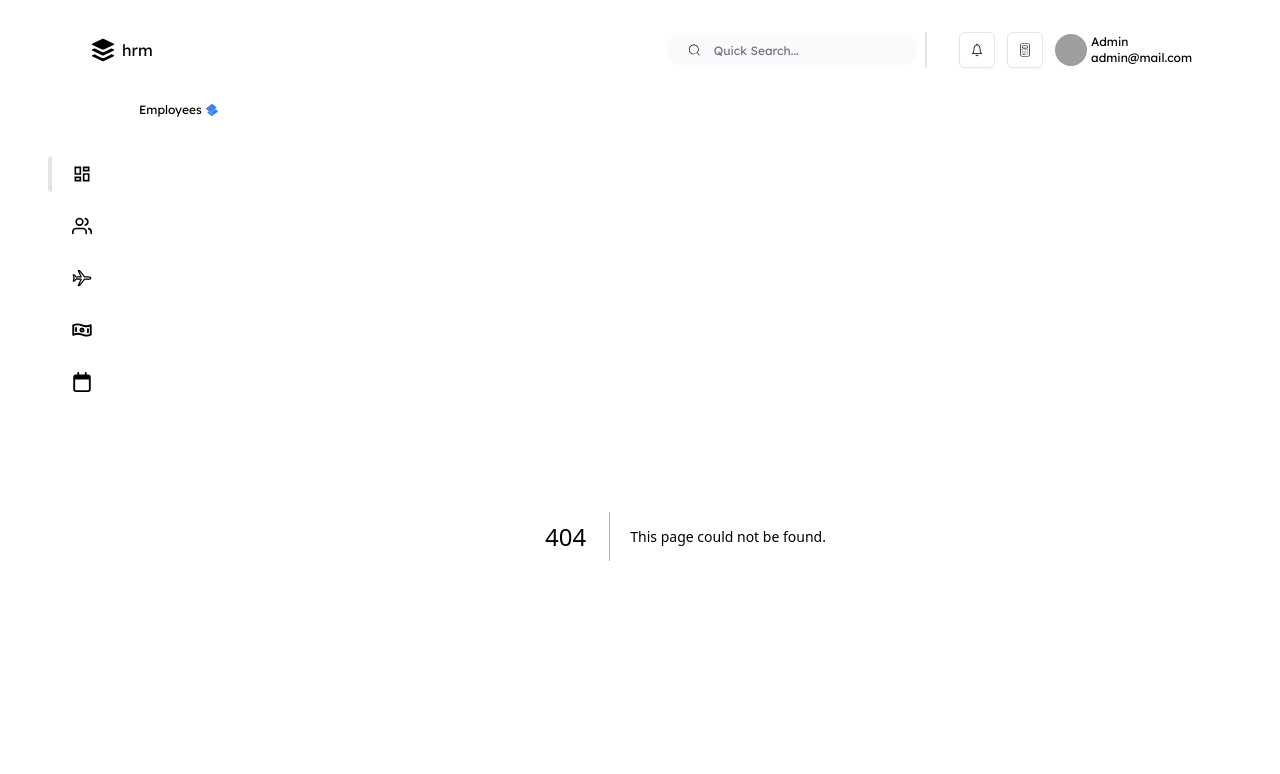
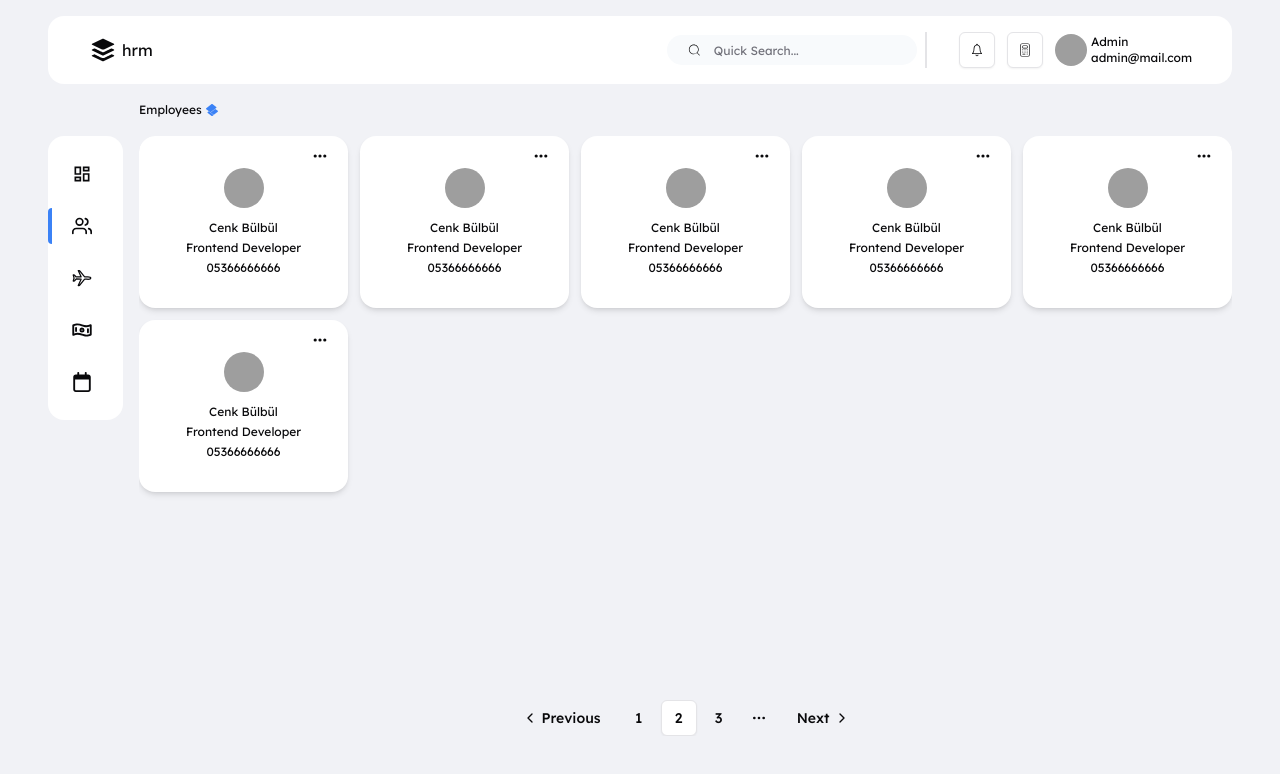
Before and after one commit to cenkbulbull/hrm, a Next.js app: page /employees in a window 1280 px wide. Before the commit this address had no page. Shown: the top 774 px of the page. Built offline with nearby package versions, Linux system fonts and the light colour scheme; grey boxes are pictures that could not be loaded.

Commit message:
feat: root layout and sidebar edited, employee page and card added

```diff
--- /dev/null
+++ b/app/employees/[id]/page.js
@@ -0,0 +1,5 @@
+const page = ({ params }) => {
+  return <div>{params.id}</div>;
+};
+
+export default page;
--- /dev/null
+++ b/app/employees/page.js
@@ -0,0 +1,75 @@
+import EmployeeCard from "@/components/EmployeeCard";
+
+import {
+  Pagination,
+  PaginationContent,
+  PaginationEllipsis,
+  PaginationItem,
+  PaginationLink,
+  PaginationNext,
+  PaginationPrevious,
+} from "@/components/ui/pagination";
+
+export default function page() {
+  return (
+    <div className="relative h-full">
+      <div className="grid grid-cols-5 gap-3">
+        <EmployeeCard
+          fullname="Cenk Bülbül"
+          title="Frontend Developer"
+          tel="05366666666"
+        />
+        <EmployeeCard
+          fullname="Cenk Bülbül"
+          title="Frontend Developer"
+          tel="05366666666"
+        />
+        <EmployeeCard
+          fullname="Cenk Bülbül"
+          title="Frontend Developer"
+          tel="05366666666"
+        />
+        <EmployeeCard
+          fullname="Cenk Bülbül"
+          title="Frontend Developer"
+          tel="05366666666"
+        />
+        <EmployeeCard
+          fullname="Cenk Bülbül"
+          title="Frontend Developer"
+          tel="05366666666"
+        />
+        <EmployeeCard
+          fullname="Cenk Bülbül"
+          title="Frontend Developer"
+          tel="05366666666"
+        />
+      </div>
+
+      <Pagination className="absolute bottom-0">
+        <PaginationContent>
+          <PaginationItem>
+            <PaginationPrevious href="#" />
+          </PaginationItem>
+          <PaginationItem>
+            <PaginationLink href="#">1</PaginationLink>
+          </PaginationItem>
+          <PaginationItem>
+            <PaginationLink href="#" isActive>
+              2
+            </PaginationLink>
+          </PaginationItem>
+          <PaginationItem>
+            <PaginationLink href="#">3</PaginationLink>
+          </PaginationItem>
+          <PaginationItem>
+            <PaginationEllipsis />
+          </PaginationItem>
+          <PaginationItem>
+            <PaginationNext href="#" />
+          </PaginationItem>
+        </PaginationContent>
+      </Pagination>
+    </div>
+  );
+}
--- /dev/null
+++ b/components/EmployeeCard.jsx
@@ -0,0 +1,57 @@
+import Link from "next/link";
+import { Avatar, AvatarFallback, AvatarImage } from "@/components/ui/avatar";
+import {
+  DropdownMenu,
+  DropdownMenuContent,
+  DropdownMenuItem,
+  DropdownMenuLabel,
+  DropdownMenuSeparator,
+  DropdownMenuTrigger,
+} from "@/components/ui/dropdown-menu";
+
+import { HiDotsHorizontal } from "react-icons/hi";
+
+const EmployeeCard = ({
+  fullname,
+  title,
+  tel,
+  image = "https://github.com/shadcn.png",
+  link = "employees/1",
+}) => {
+  return (
+    <Link
+      href={link}
+      className="relative flex flex-col items-center gap-3 bg-white p-8 rounded-2xl shadow-md cursor-pointer"
+    >
+      <DropdownMenu>
+        <DropdownMenuTrigger className="absolute right-5 top-3">
+          <HiDotsHorizontal />
+        </DropdownMenuTrigger>
+
+        <DropdownMenuContent>
+          <DropdownMenuLabel>My Account</DropdownMenuLabel>
+          <DropdownMenuSeparator />
+          <DropdownMenuItem>Profile</DropdownMenuItem>
+          <DropdownMenuItem>Billing</DropdownMenuItem>
+          <DropdownMenuItem>Team</DropdownMenuItem>
+          <DropdownMenuItem>Subscription</DropdownMenuItem>
+        </DropdownMenuContent>
+      </DropdownMenu>
+
+      <div>
+        <Avatar>
+          <AvatarImage src={image} />
+          <AvatarFallback>CN</AvatarFallback>
+        </Avatar>
+      </div>
+
+      <div className="flex flex-col gap-1 items-center text-xs">
+        <div>{fullname}</div>
+        <div>{title}</div>
+        <div>{tel}</div>
+      </div>
+    </Link>
+  );
+};
+
+export default EmployeeCard;
--- a/components/RootLayout.js
+++ b/components/RootLayout.js
@@ -2,6 +2,8 @@
 
 import { usePathname } from "next/navigation";
 import { SiPowerpages } from "react-icons/si";
+import { MdNavigateNext } from "react-icons/md";
+
 import Navbar from "@/components/Navbar";
 import Sidebar from "@/components/Sidebar";
 import { Lexend } from "next/font/google";
@@ -12,17 +14,44 @@ const lexend = Lexend({ subsets: ["latin"] });
 export default function RootLayout({ children }) {
   const pathname = usePathname();
 
+  //Sadece url son kısım almak için
+  // const getPageTitle = () => {
+  //   if (pathname === "/") {
+  //     return "Dashboard";
+  //   }
+
+  //   const pageName = pathname.split("/").pop(); // URL'nin son kısmını alıyoruz
+  //   if (pageName) {
+  //     return pageName.charAt(0).toUpperCase() + pageName.slice(1); // İlk harfi büyük yapıyoruz
+  //   }
+
+  //   return "Dashboard";
+  // };
+
+  //Url'in tamamını kullanmak için
   const getPageTitle = () => {
     if (pathname === "/") {
       return "Dashboard";
     }
 
-    const pageName = pathname.split("/").pop(); // URL'nin son kısmını alıyoruz
-    if (pageName) {
-      return pageName.charAt(0).toUpperCase() + pageName.slice(1); // İlk harfi büyük yapıyoruz
-    }
+    // URL'yi bölelim ve her segmenti doğru şekilde işleyelim
+    const segments = pathname
+      .split("/") // URL'yi / karakterinden bölelim
+      .filter(Boolean) // Boş değerleri çıkar
+      .map((segment) => segment.charAt(0).toUpperCase() + segment.slice(1)); // Her segmentin ilk harfini büyütüyoruz
 
-    return "Dashboard";
+    // Segmentleri ikonla birleştiriyoruz
+    return segments.reduce((prev, curr, index) => {
+      // İkon sadece segmentler arasında olacak
+      return index === 0 ? (
+        <span key={curr}>{curr}</span>
+      ) : (
+        <div className="flex items-center gap-1">
+          {prev} <MdNavigateNext />
+          <span>{curr}</span>
+        </div>
+      );
+    });
   };
 
   return (
--- a/components/Sidebar.jsx
+++ b/components/Sidebar.jsx
@@ -11,20 +11,24 @@ import { FaRegCalendar } from "react-icons/fa6";
 
 const Sidebar = () => {
   const currentPath = usePathname();
+  const isActive = (path) => {
+    return currentPath.startsWith(path); // currentPath, path ile başlıyorsa true döner
+  };
+
   return (
     <div className="flex flex-col gap-4 text-xl bg-white rounded-2xl w-[75px] py-5">
       <Link
         href="/"
-        className={`px-5 py-2 rounded-sm border-l-4 hover:border-blue-500 transition-all${
-          currentPath === "/" ? " border-blue-500" : "border-white"
+        className={`px-5 py-2 rounded-sm border-l-4 hover:border-blue-500 transition-all ${
+          currentPath === "/" ? " border-blue-500" : "border-white" // anasayfada yalnızca tam uyum kontrolü yapıyoruz, diğer routelarda başlama durumunu kontrol ediyoruz
         }`}
       >
         <MdOutlineDashboard />
       </Link>
       <Link
-        href="/test"
+        href="/employees"
         className={`px-5 py-2 rounded-sm border-l-4 hover:border-blue-500 transition-all ${
-          currentPath === "/test" ? " border-blue-500" : "border-white "
+          isActive("/employees") ? "border-blue-500" : "border-white"
         }`}
       >
         <FiUsers />
@@ -32,7 +36,7 @@ const Sidebar = () => {
       <Link
         href="/test"
         className={`px-5 py-2 rounded-sm border-l-4 hover:border-blue-500 transition-all ${
-          currentPath === "/test" ? " border-blue-500" : "border-white "
+          isActive("/test") ? "border-blue-500" : "border-white"
         }`}
       >
         <IoAirplaneOutline />
@@ -41,7 +45,7 @@ const Sidebar = () => {
       <Link
         href="/test"
         className={`px-5 py-2 rounded-sm border-l-4 hover:border-blue-500 transition-all ${
-          currentPath === "/test" ? " border-blue-500" : "border-white "
+          isActive("/test") ? "border-blue-500" : "border-white"
         }`}
       >
         <PiMoneyWavyBold />
@@ -50,7 +54,7 @@ const Sidebar = () => {
       <Link
         href="/test"
         className={`px-5 py-2 rounded-sm border-l-4 hover:border-blue-500 transition-all ${
-          currentPath === "/test" ? " border-blue-500" : "border-white "
+          isActive("/test") ? "border-blue-500" : "border-white"
         }`}
       >
         <FaRegCalendar />
--- /dev/null
+++ b/components/ui/pagination.jsx
@@ -0,0 +1,100 @@
+import * as React from "react"
+import { ChevronLeft, ChevronRight, MoreHorizontal } from "lucide-react"
+
+import { cn } from "@/lib/utils"
+import { buttonVariants } from "@/components/ui/button";
+
+const Pagination = ({
+  className,
+  ...props
+}) => (
+  <nav
+    role="navigation"
+    aria-label="pagination"
+    className={cn("mx-auto flex w-full justify-center", className)}
+    {...props} />
+)
+Pagination.displayName = "Pagination"
+
+const PaginationContent = React.forwardRef(({ className, ...props }, ref) => (
+  <ul
+    ref={ref}
+    className={cn("flex flex-row items-center gap-1", className)}
+    {...props} />
+))
+PaginationContent.displayName = "PaginationContent"
+
+const PaginationItem = React.forwardRef(({ className, ...props }, ref) => (
+  <li ref={ref} className={cn("", className)} {...props} />
+))
+PaginationItem.displayName = "PaginationItem"
+
+const PaginationLink = ({
+  className,
+  isActive,
+  size = "icon",
+  ...props
+}) => (
+  <a
+    aria-current={isActive ? "page" : undefined}
+    className={cn(buttonVariants({
+      variant: isActive ? "outline" : "ghost",
+      size,
+    }), className)}
+    {...props} />
+)
+PaginationLink.displayName = "PaginationLink"
+
+const PaginationPrevious = ({
+  className,
+  ...props
+}) => (
+  <PaginationLink
+    aria-label="Go to previous page"
+    size="default"
+    className={cn("gap-1 pl-2.5", className)}
+    {...props}>
+    <ChevronLeft className="h-4 w-4" />
+    <span>Previous</span>
+  </PaginationLink>
+)
+PaginationPrevious.displayName = "PaginationPrevious"
+
+const PaginationNext = ({
+  className,
+  ...props
+}) => (
+  <PaginationLink
+    aria-label="Go to next page"
+    size="default"
+    className={cn("gap-1 pr-2.5", className)}
+    {...props}>
+    <span>Next</span>
+    <ChevronRight className="h-4 w-4" />
+  </PaginationLink>
+)
+PaginationNext.displayName = "PaginationNext"
+
+const PaginationEllipsis = ({
+  className,
+  ...props
+}) => (
+  <span
+    aria-hidden
+    className={cn("flex h-9 w-9 items-center justify-center", className)}
+    {...props}>
+    <MoreHorizontal className="h-4 w-4" />
+    <span className="sr-only">More pages</span>
+  </span>
+)
+PaginationEllipsis.displayName = "PaginationEllipsis"
+
+export {
+  Pagination,
+  PaginationContent,
+  PaginationLink,
+  PaginationItem,
+  PaginationPrevious,
+  PaginationNext,
+  PaginationEllipsis,
+}
```
Also changed, not shown: 1 other file (tests, documents, lock files or other folders).
